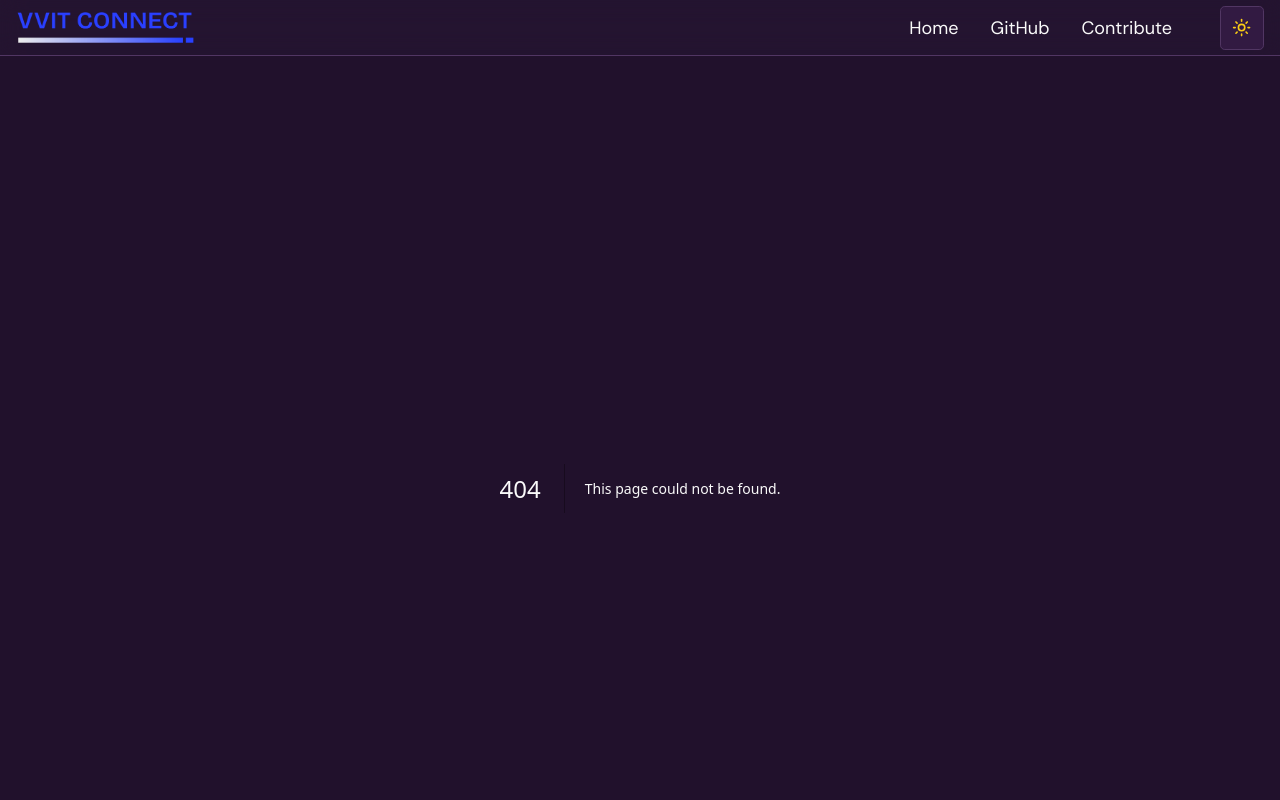
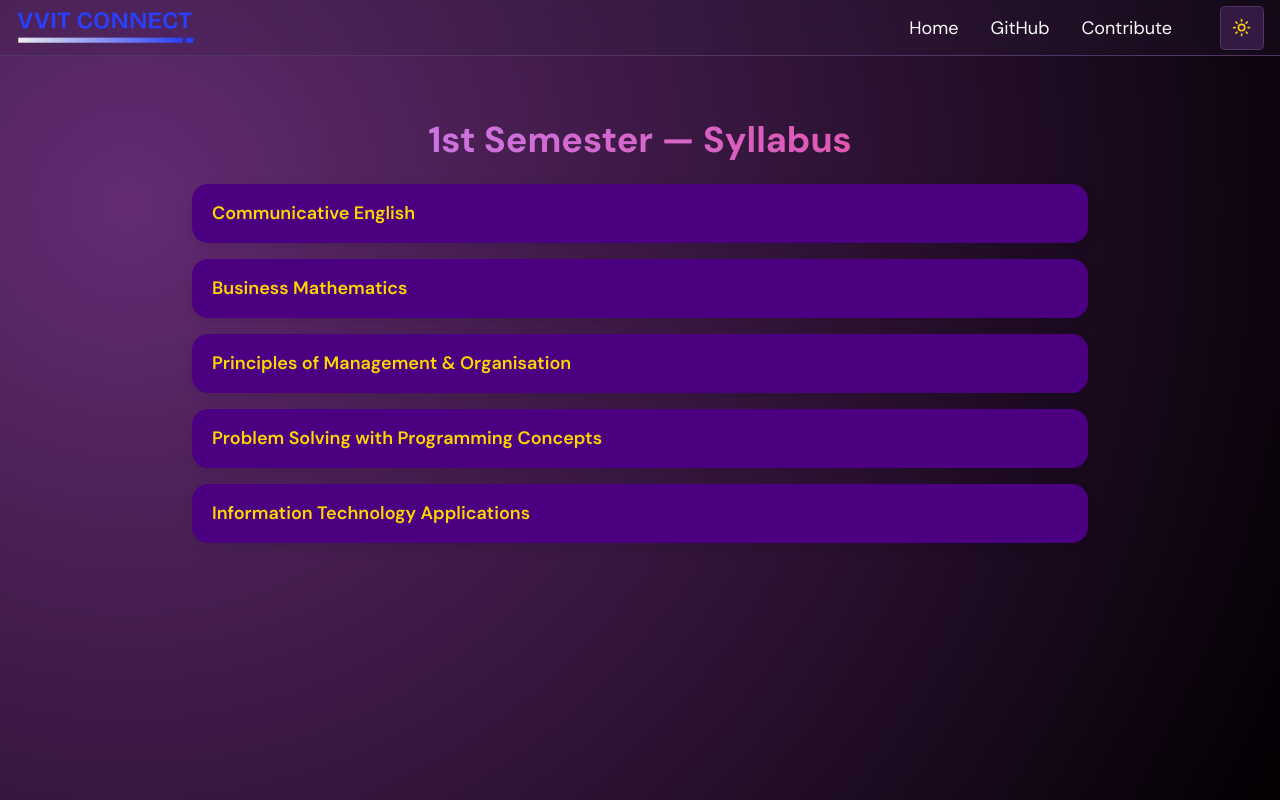
Before and after one commit to pyKinsu/VVITConnect, a Next.js app: page /bca/semester1/Syllabus in a window 1280 px wide. Before the commit this address had no page. Shown: the top 800 px of the page. Built offline with nearby package versions, Linux system fonts and the light colour scheme.

Commit message:
Create page.tsx

```diff
--- /dev/null
+++ b/src/app/bca/semester1/Syllabus/page.tsx
@@ -0,0 +1,46 @@
+"use client";
+
+import React from "react";
+
+export default function SyllabusPage(): JSX.Element {
+  const subjects = [
+    "Communicative English",
+    "Business Mathematics",
+    "Principles of Management & Organisation",
+    "Problem Solving with Programming Concepts",
+    "Information Technology Applications",
+  ];
+
+  return (
+    <main className="min-h-screen bg-transparent text-foreground px-4 py-8 flex justify-center">
+      <div className="w-full max-w-4xl">
+        {/* Header */}
+        <header className="text-center mb-6">
+          <h1 className="text-3xl sm:text-4xl font-bold bg-clip-text text-transparent bg-gradient-to-r from-purple-400 to-pink-500">
+            1st Semester — Syllabus
+          </h1>
+        </header>
+
+        {/* Subject List */}
+        <div className="space-y-4">
+          {subjects.map((subj) => (
+            <div
+              key={subj}
+              style={{
+                borderRadius: "16px",
+                boxShadow: "0 4px 12px rgba(0,0,0,0.1)",
+                backgroundColor: "#4B0082", // dark purple
+                color: "#FFD700", // gold text
+                padding: "16px 20px",
+                fontWeight: 600,
+                fontSize: "18px",
+              }}
+            >
+              {subj}
+            </div>
+          ))}
+        </div>
+      </div>
+    </main>
+  );
+}
```
